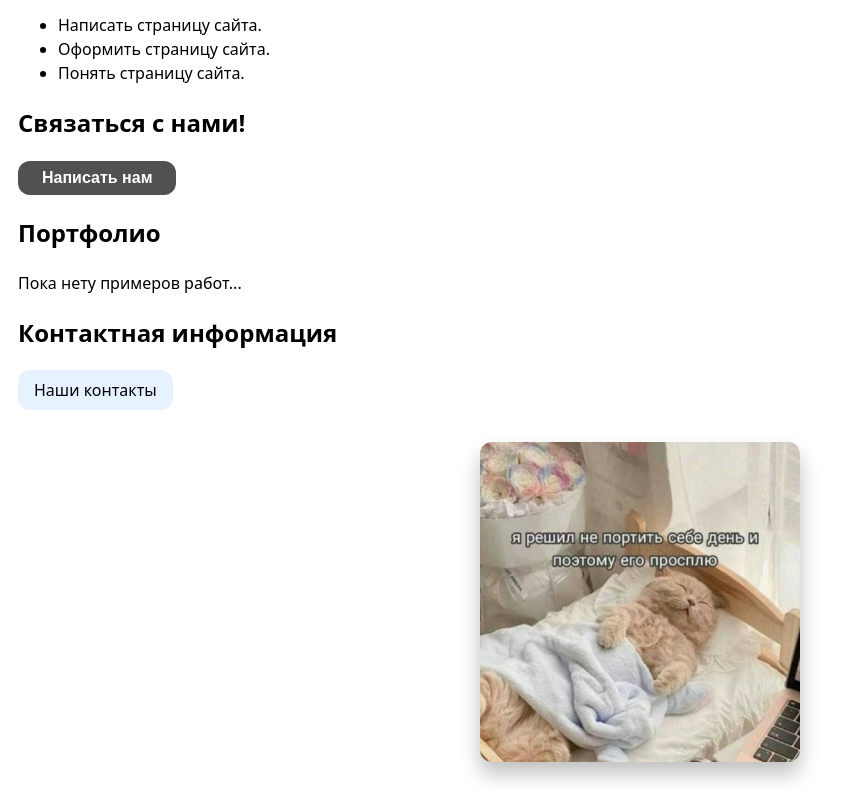
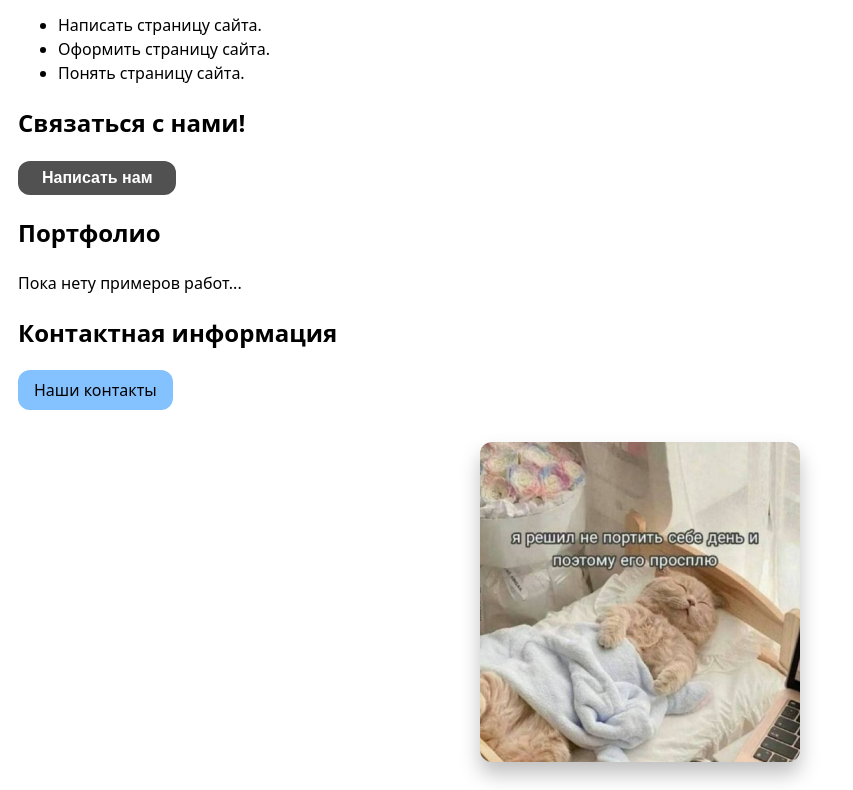
Before and after one commit to BaaBBaBaI/WebTraining, a plain HTML site: page index.html in a window 1280 px wide. In both pictures the pointer is over the link "Наши контакты". Shown: the part 451-1241 px from the top of the page, without its empty margins (0-853 px from the left). Drawn offline with Linux system fonts and the light colour scheme.

Commit message:
Update pr2.css

```diff
--- a/pr2.css
+++ b/pr2.css
@@ -217,6 +217,7 @@ section:target {
     padding: var(--space-2, 8px) var(--space-3, 16px);
     text-decoration: none;
     color: var(--color-fg, #054381);
+    background-color: rgba(10, 132, 255, 0.1);
     font-weight: 500;
     border-radius: var(--radius, 8px);
     transition: color 0.2s ease-in-out, background-color 0.2s ease-in-out;
@@ -225,7 +226,7 @@ section:target {
 .referral:hover {
     color: var(--color-primary);
     text-decoration: ButtonBorder;
-    background-color: rgba(10, 132, 255, 0.1);
+    background-color: rgba(10, 132, 255, 0.5);
 }
 
 .site-nav__link {
```
